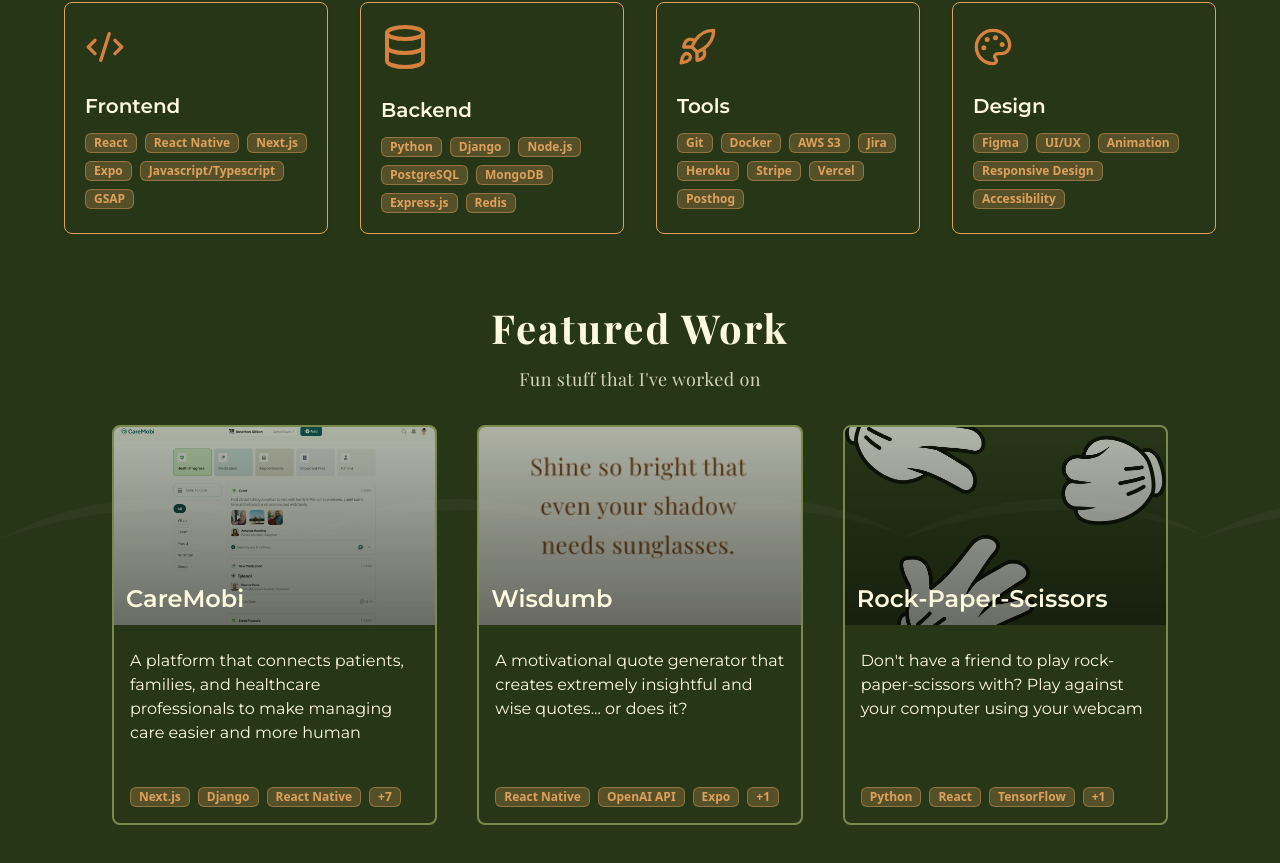
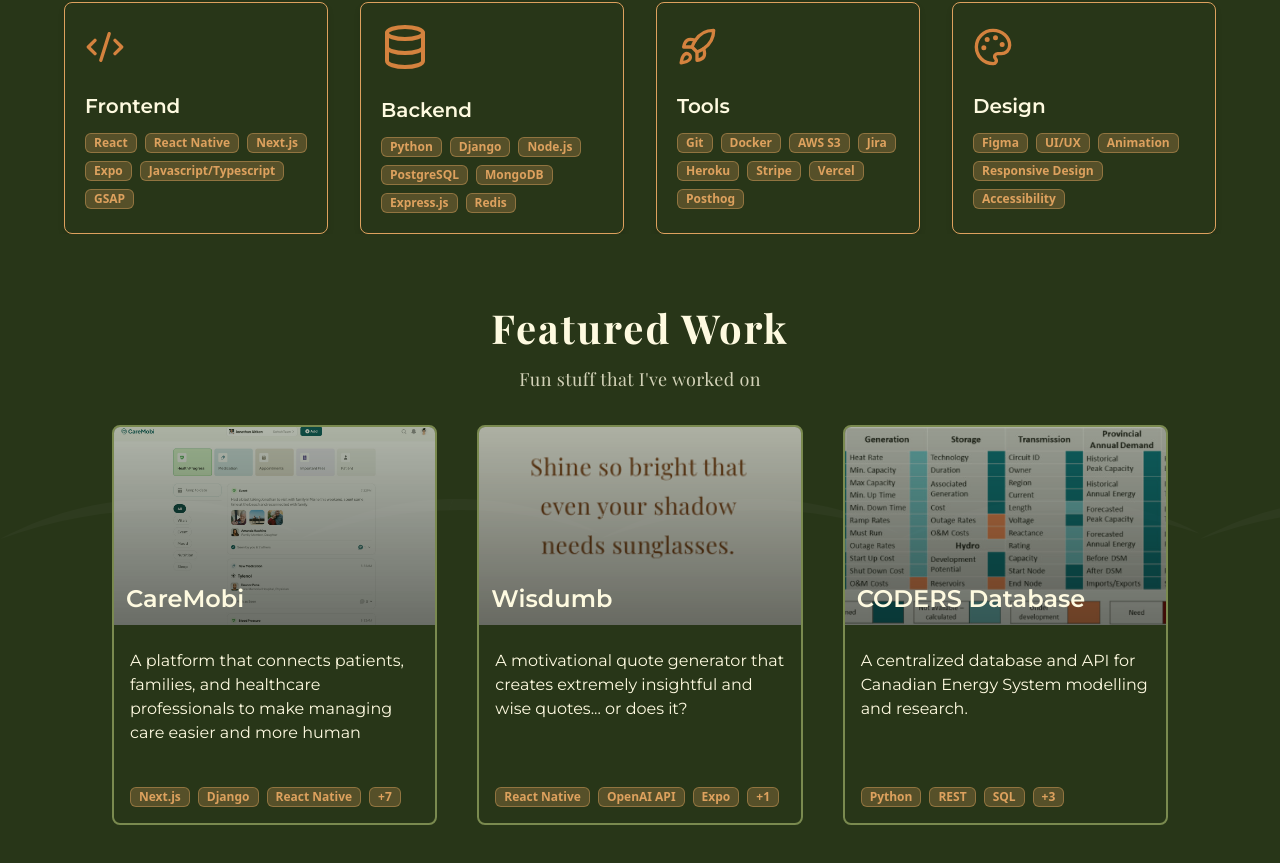
Before and after one commit to D-Aldana/dusty-the-dev, a Next.js app: page / in a window 1280 px wide. Shown: the part 2995-3858 px from the top of the page. Built offline with nearby package versions, Linux system fonts and the light colour scheme; no server answers.

Commit message:
feat(projects): add coders project

```diff
--- a/components/projects/index.js
+++ b/components/projects/index.js
@@ -139,7 +139,7 @@
           ]}
           index={1}
         />
-        <ProjectCard
+        {/* <ProjectCard
           title="Rock-Paper-Scissors"
           description="Don't have a friend to play rock-paper-scissors with? Play against your computer using your webcam"
           link={process.env.NEXT_PUBLIC_RPS_URL}
@@ -150,6 +150,25 @@
             { num: "0", label: "Computers" },
           ]}
           index={2}
+        /> */}
+        <ProjectCard
+          title="CODERS Database"
+          description="A centralized database and API for Canadian Energy System modelling and research."
+          link={process.env.NEXT_PUBLIC_CODERS_URL}
+          imgSrc={"/images/coders.jpg"}
+          skills={[
+            "Python",
+            "REST",
+            "SQL",
+            "MySQL",
+            "Flask",
+            "Data Visualization",
+          ]}
+          stats={[
+            { num: ">2m", label: "Data Points" },
+            { num: "99.9%", label: "Uptime" },
+          ]}
+          index={2}
         />
       </ProjectGrid>
     </Container>
```
Also changed, not shown: public/images/coders.jpg (added).
